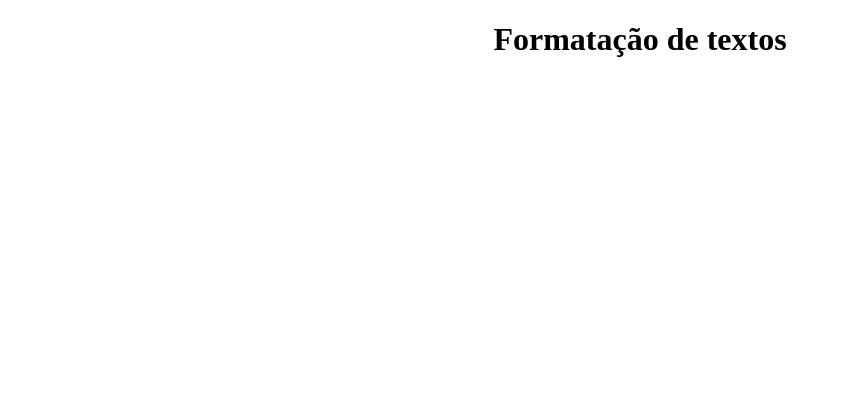
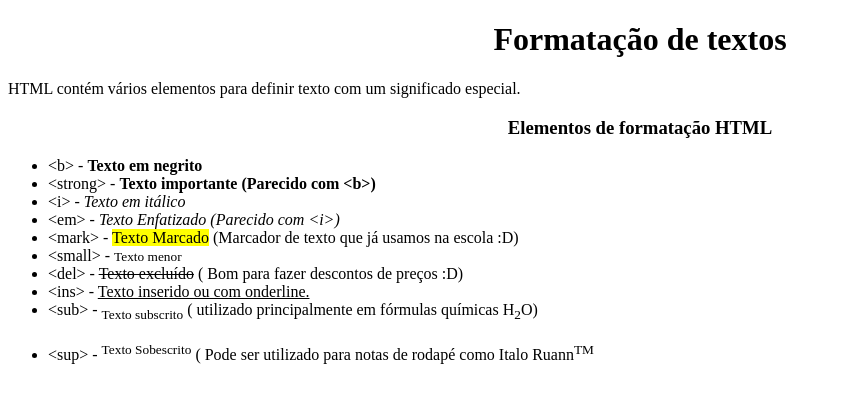
Before and after one commit to ItaloRuann21/curso_udemy_desenvolvimento_web_completo, a plain HTML site: page Formatação_De_texto.html in a window 1280 px wide. Shown: the whole page, without its empty margins (0-841 px from the left). Drawn offline with Linux system fonts and the light colour scheme.

Commit message:
citações html

```diff
--- a/Formatação_De_texto.html
+++ b/Formatação_De_texto.html
@@ -7,5 +7,38 @@
   </head>
   <body>
     <h1 style="text-align: center">Formatação de textos</h1>
+    <p style="text-align: justify">
+      HTML contém vários elementos para definir texto com um significado
+      especial.
+    </p>
+    <h3 style="text-align: center">Elementos de formatação HTML</h3>
+    <ul>
+      <li>&lt;b&gt; - <b>Texto em negrito</b></li>
+      <li>
+        &lt;strong&gt; -
+        <strong>Texto importante (Parecido com &lt;b&gt;)</strong>
+      </li>
+      <li>&lt;i&gt; - <i>Texto em itálico</i></li>
+      <li>&lt;em&gt; - <em>Texto Enfatizado (Parecido com &lt;i&gt;)</em></li>
+      <li>
+        &lt;mark&gt; - <mark>Texto Marcado</mark> (Marcador de texto que já
+        usamos na escola :D)
+      </li>
+      <li>&lt;small&gt; - <small>Texto menor</small></li>
+      <li>
+        &lt;del&gt; - <del>Texto excluído</del> ( Bom para fazer descontos de
+        preços :D)
+      </li>
+      <li>&lt;ins&gt; - <ins>Texto inserido ou com onderline.</ins></li>
+      <li>
+        &lt;sub&gt; - <sub>Texto subscrito</sub> ( utilizado principalmente em
+        fórmulas químicas H<sub>2</sub>O)
+      </li>
+      <br />
+      <li>
+        &lt;sup&gt; - <sup>Texto Sobescrito</sup> ( Pode ser utilizado para
+        notas de rodapé como Italo Ruann<sup>TM</sup>
+      </li>
+    </ul>
   </body>
 </html>
```
Also changed, not shown: Citações.HTML (added, +9 -0 lines).
